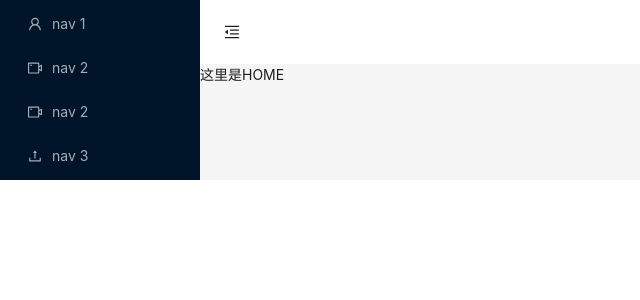
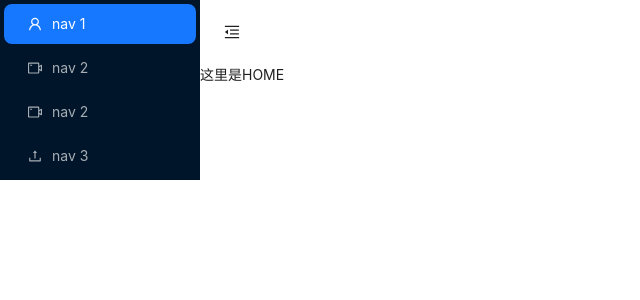
Before and after one commit to liwenka1/vven-admin, a React (Vite) app in the folder packages/web/: page /home in a window 1280 px wide. Shown: the top 300 px of the page, without its empty margins (0-640 px from the left). Built offline with nearby package versions, Linux system fonts and the light colour scheme.

Commit message:
feat: 添加面包屑

```diff
--- a/packages/web/src/components/layout/content/index.tsx
+++ b/packages/web/src/components/layout/content/index.tsx
@@ -9,7 +9,7 @@ const Content = () => {
   } = theme.useToken()
 
   return (
-    <AntContent className={`mx-[24px] my-[16px] min-h-[280px] bg-[${colorBgContainer}] p-[24px]`}>
+    <AntContent className={`mx-[24px] my-[16px] min-h-[280px] p-[24px]`} style={{ background: colorBgContainer }}>
       <Outlet />
     </AntContent>
   )
--- /dev/null
+++ b/packages/web/src/components/layout/header/breadcrumb.tsx
@@ -0,0 +1,23 @@
+import React from 'react'
+import { Breadcrumb as AntBreadcrumb } from 'antd'
+
+const Breadcrumb: React.FC = () => (
+  <AntBreadcrumb
+    items={[
+      {
+        title: 'Home'
+      },
+      {
+        title: <a href="">Application Center</a>
+      },
+      {
+        title: <a href="">Application List</a>
+      },
+      {
+        title: 'An Application'
+      }
+    ]}
+  />
+)
+
+export default Breadcrumb
--- a/packages/web/src/components/layout/header/index.tsx
+++ b/packages/web/src/components/layout/header/index.tsx
@@ -1,6 +1,7 @@
 import { MenuFoldOutlined, MenuUnfoldOutlined } from '@ant-design/icons'
 import { Layout, Button, theme } from 'antd'
 
+import Breadcrumb from './breadcrumb'
 import useGlobalStore from '@/stores/useGlobal'
 
 const { Header: AntHeader } = Layout
@@ -12,7 +13,7 @@ const Header = () => {
   } = theme.useToken()
 
   return (
-    <AntHeader style={{ padding: 0, background: colorBgContainer }}>
+    <AntHeader className="flex items-center" style={{ padding: 0, background: colorBgContainer }}>
       <Button
         type="text"
         icon={collapsed ? <MenuUnfoldOutlined /> : <MenuFoldOutlined />}
@@ -23,6 +24,7 @@ const Header = () => {
           height: 64
         }}
       />
+      <Breadcrumb />
     </AntHeader>
   )
 }
--- a/packages/web/src/components/layout/sider/index.tsx
+++ b/packages/web/src/components/layout/sider/index.tsx
@@ -27,8 +27,9 @@ const Sider = () => {
     } else {
       if (matches.length > 0) {
         const route = matches[matches.length - 1]
-        const handle = route?.handle
-        console.log(handle, setSelectedKeys)
+        const pathname = route?.pathname as string
+        setOpenKeys([pathname])
+        setSelectedKeys([pathname])
       }
     }
   }, [collapsed, matches])
```
